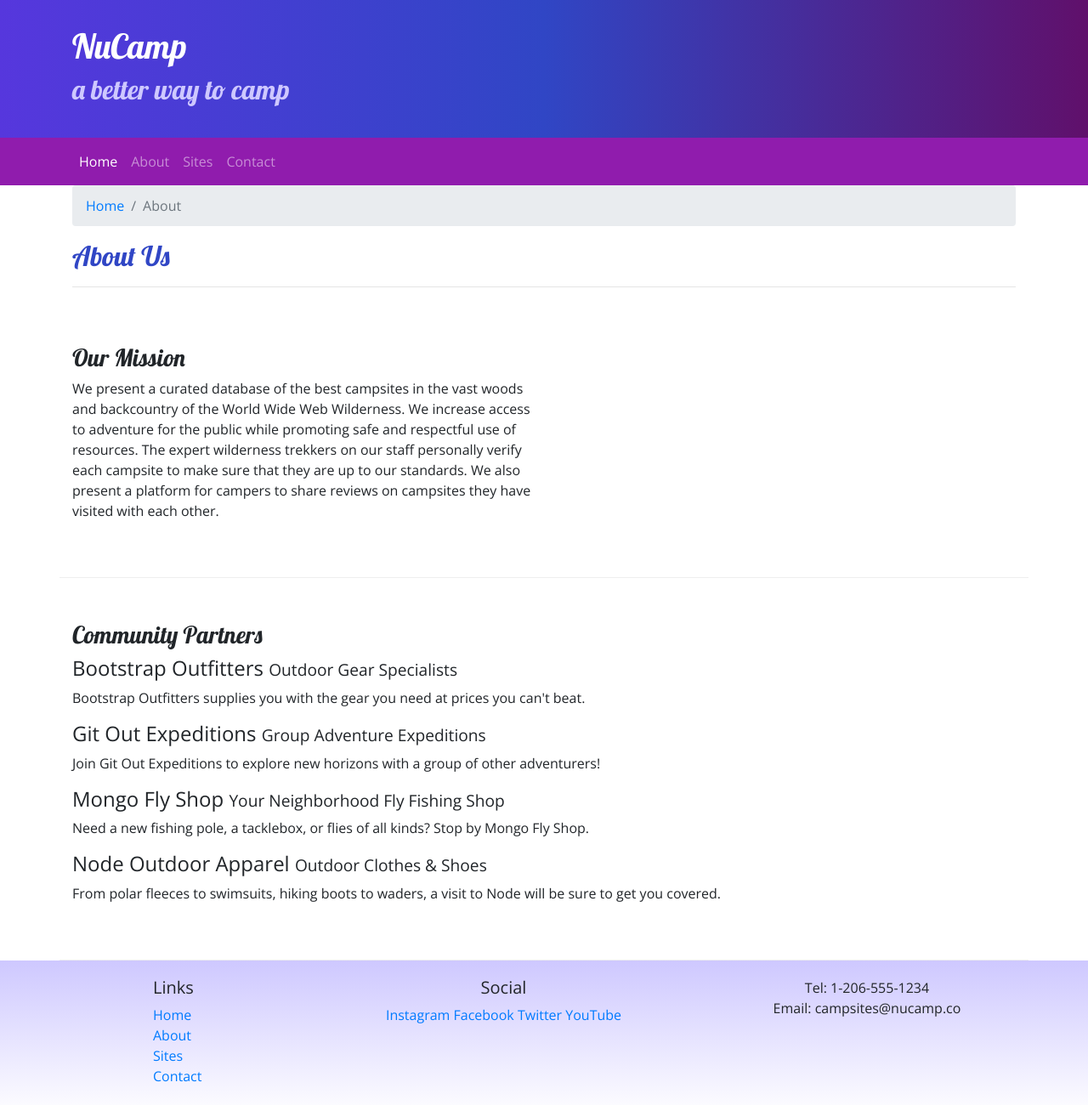
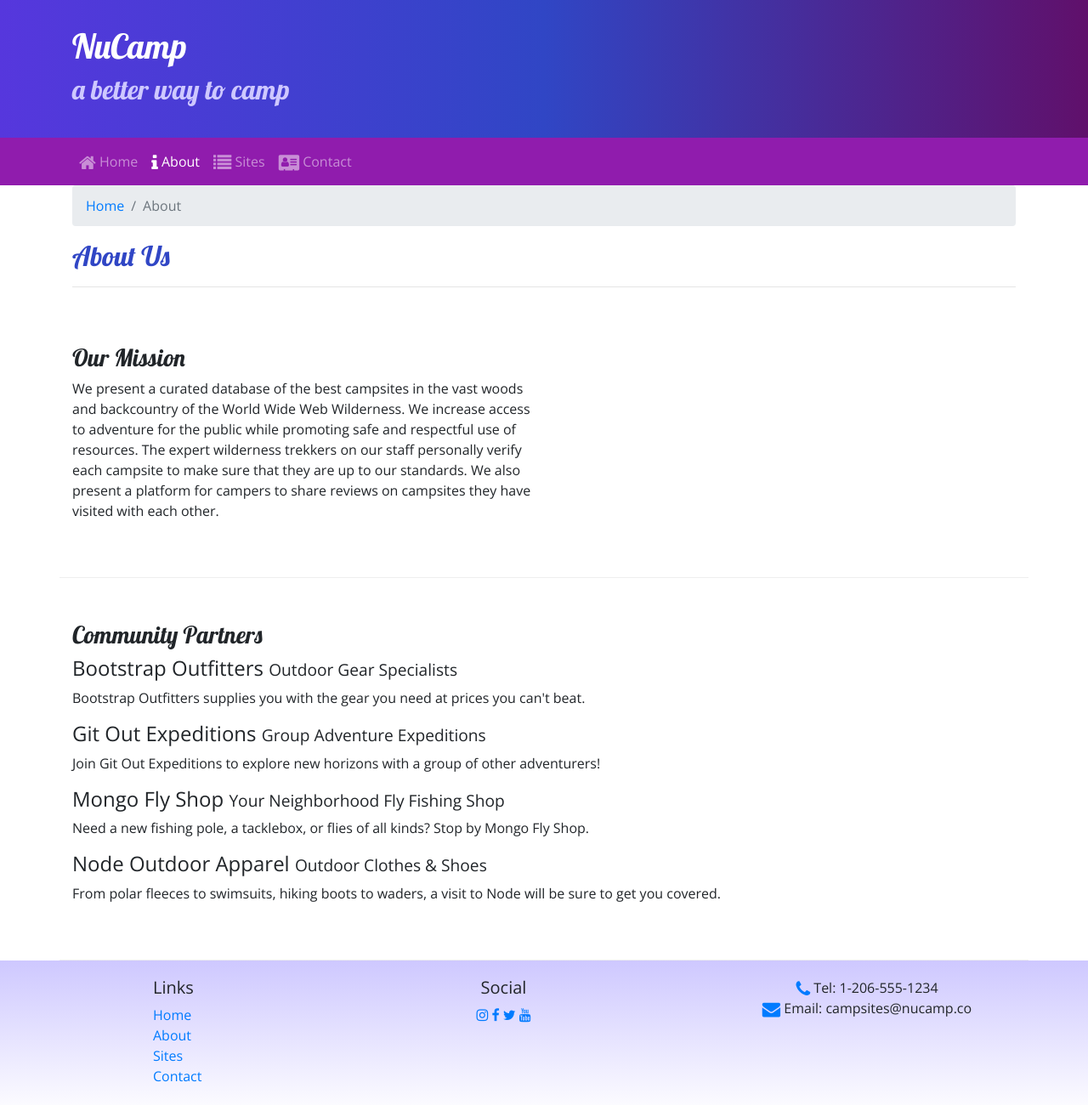
Before and after one commit to Brockkcc/Nucampsite, a website: page aboutus.html in a window 1280 px wide. Shown: the whole page at 85% size. Drawn offline with nearby package versions, Linux system fonts and the light colour scheme.

Commit message:
Icon Fonts

```diff
--- a/aboutus.html
+++ b/aboutus.html
@@ -6,7 +6,11 @@
     <meta charset="utf-8" />
     <meta name="viewport" content="width=device-width, initial-scale=1" />
 
+     <!-- Bootstrap CSS -->
     <link rel="stylesheet" href="node_modules/bootstrap/dist/css/bootstrap.min.css" />
+
+    <!-- Additional CSS must be placed after Bootstrap CSS -->
+    <link rel="stylesheet" href="node_modules/font-awesome/css/font-awesome.min.css" />
     <link rel="stylesheet" href="https://fonts.googleapis.com/css?family=Lobster|Open+Sans" />
     <link rel="stylesheet" href="css/styles.css" />
 
@@ -33,10 +37,10 @@
             </button>
             <div class="collapse navbar-collapse" id="nucampNavbar">
                 <ul class="navbar-nav">
-                    <li class="nav-item active"><a class="nav-link" href="index.html">Home</a></li>
-                    <li class="nav-item"><a class="nav-link" href="aboutus.html">About</a></li>
-                    <li class="nav-item"><a class="nav-link" href="#">Sites</a></li>
-                    <li class="nav-item"><a class="nav-link" href="#">Contact</a></li>
+                    <li class="nav-item"><a class="nav-link" href="index.html"><i class="fa fa-home fa-lg"></i> Home</a></li>
+                    <li class="nav-item active"><a class="nav-link" href="#"><i class="fa fa-info fa-lg"></i> About</a></li>
+                    <li class="nav-item"><a class="nav-link" href="#"><i class="fa fa-list fa-lg"></i> Sites</a></li>
+                    <li class="nav-item"><a class="nav-link" href="#"><i class="fa fa-address-card fa-lg"></i> Contact</a></li>
                 </ul>
             </div>
         </div>
@@ -90,14 +94,14 @@
                 </div>
                 <div class="col-6 col-sm-5 text-center">
                     <h5>Social</h5>
-                    <a href="http://instagram.com/">Instagram</a>
-                    <a href="http://facebook.com/">Facebook</a>
-                    <a href="http://twitter.com/">Twitter</a>
-                    <a href="http://youtube.com/">YouTube</a>
+                    <a href="http://instagram.com/"><i class="fa fa-instagram"></i></a>
+                    <a href="http://facebook.com/"><i class="fa fa-facebook"></i></a>
+                    <a href="http://twitter.com/"><i class="fa fa-twitter"></i></a>
+                    <a href="http://youtube.com/"><i class="fa fa-youtube"></i></a>
                 </div>
                 <div class="col-sm-4 text-center">
-                    Tel: 1-206-555-1234<br />
-                    Email: campsites@nucamp.co
+                    <i class="fa fa-phone fa-lg text-primary"></i> Tel: 1-206-555-1234<br />
+                    <i class="fa fa-envelope fa-lg text-primary"></i> Email: campsites@nucamp.co
                 </div>
            </div>
         </div>
--- a/package.json
+++ b/package.json
@@ -15,6 +15,7 @@
   },
   "dependencies": {
     "bootstrap": "^4.5.2",
+    "font-awesome": "^4.7.0",
     "jquery": "^3.5.1",
     "popper.js": "^1.16.1"
   }
```
Also changed, not shown: index.html (+13 -10 lines), 1 other file.
